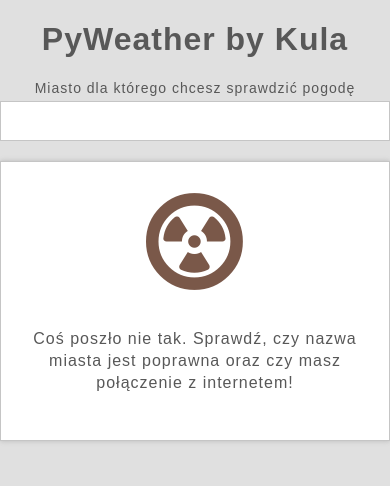
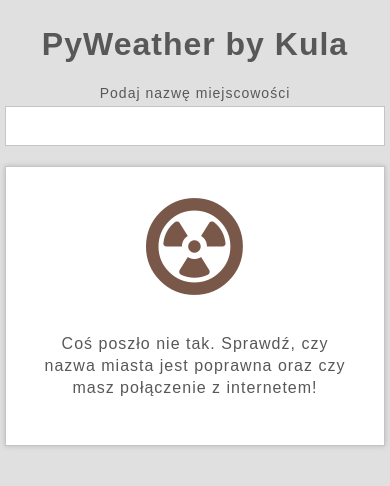
Before and after one commit to akulewicz/PyWeather, a Flask app: page / in a window 390 px wide. Shown: the top 486 px of the page. Run offline with Flask 2, Linux system fonts and the light colour scheme; data that the repository does not hold is empty; some libraries are stand-ins or nearby versions.

Commit message:
Fix display on small screens

```diff
--- a/app/forms.py
+++ b/app/forms.py
@@ -3,4 +3,4 @@ from wtforms import StringField
 from wtforms.validators import DataRequired, Length
 
 class CityForm(FlaskForm):
-    city = StringField('Miasto dla którego chcesz sprawdzić pogodę', validators=[DataRequired(), Length(min=2, max=12)])
+    city = StringField('Podaj nazwę miejscowości', validators=[DataRequired(), Length(min=2, max=12)])
--- a/app/static/css/style.css
+++ b/app/static/css/style.css
@@ -21,6 +21,7 @@ body {
     max-width: 400px;
     width: 100%;
     margin: 0 auto;
+    padding: 5px;
 }
 
 .weather-box {
```
